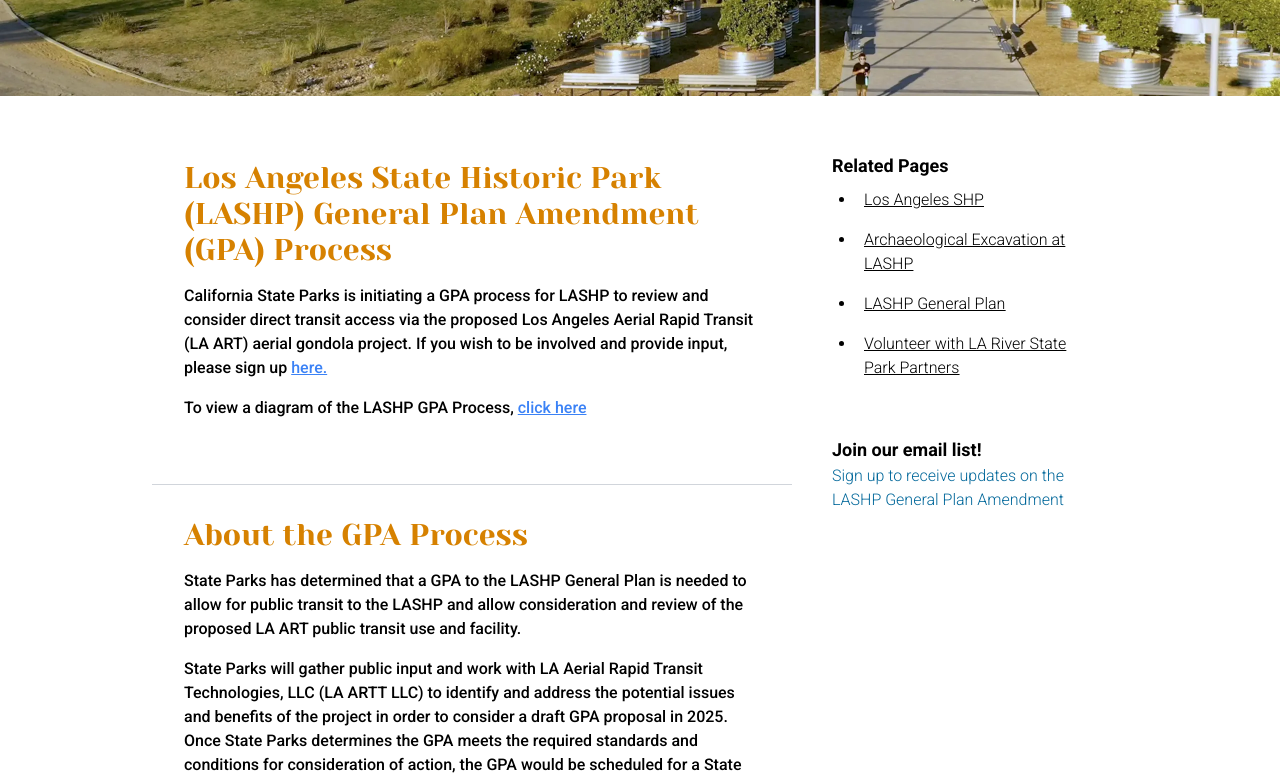
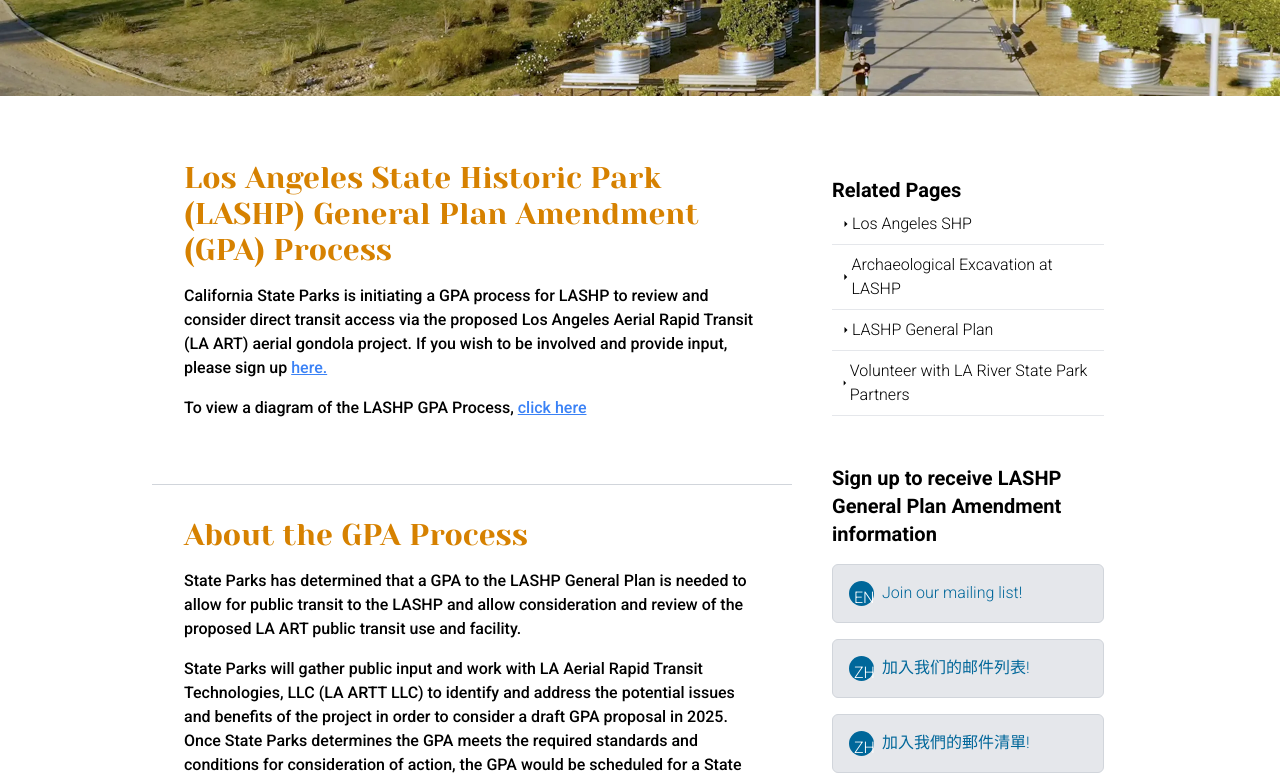
Before and after one commit to AECOMVizStudio/la_art, a React (Vite) app: page / in a window 1280 px wide. Shown: the part 500-1280 px from the top of the page. Built offline with nearby package versions, Linux system fonts and the light colour scheme.

Commit message:
right arrows added to ul items

```diff
--- a/src/components/children/Sidebar.tsx
+++ b/src/components/children/Sidebar.tsx
@@ -8,18 +8,36 @@ const relatedPages:Pages[] = [
   {name: "Archaeological Excavation at LASHP ", link: "https://www.parks.ca.gov/?page_id=25540"},
   {name: "LASHP General Plan", link: "https://lastatehistoricpark.org/wp-content/uploads/2021/07/LASHP-General-Plan.pdf"},
   {name: "Volunteer with LA River State Park Partners", link: "https://www.parks.ca.gov/?page_id=25858"},
+];
 
-];
+interface Mail {
+  abbreviation: string;
+  text: string;
+  href?: string;
+}
+
+const mailingList:Mail[] = [
+  {abbreviation: "EN", text: "Join our mailing list!", href: "https://docs.google.com/forms/d/1dku_08vhyPRPaIfBE1B6JNZXp-qnZNz2UwVhYjKqgbk/viewform?edit_requested=true"},
+  {abbreviation: "ZH", text: "加入我们的邮件列表!"},
+  {abbreviation: "ZH", text: "加入我們的郵件清單!"},
+  {abbreviation: "SP", text: "¡Únase a nuestra lista de correo!"},
+]
+
+const rightChevron =
+  (<svg className="carat" xmlns="http://www.w3.org/2000/svg" viewBox="0 0 24 24" fill="currentColor" width="12px" height="12px">
+  <path d="M9 6l6 6-6 6z"/>
+  </svg>)
 
 const Sidebar = () => {
 
     return (
-      <div className="flex-row lg:flex-col">
-          <div className="p-6">
-            <h3 className="text-lg font-bold">Related Pages</h3>
-            <ul className="list-disc">
+      <div className="flex-row lg:flex-col p-6">
+          <div className="py-6">
+            <h3 className="text-xl font-bold">Related Pages</h3>
+            <ul className="list-none">
               {relatedPages.map((page) => (
-                <li key={page.name} className="p-2 mx-6 underline">
+                <li key={page.name} className="p-2 border-b flex flex-row items-center">
+                  {rightChevron}
                   <a href={page.link} target="_blank" rel="noopener noreferrer">
                     {page.name}
                   </a>
@@ -27,11 +45,17 @@ const Sidebar = () => {
               ))}
             </ul>
           </div>
-            <div className="p-6">
-              <h3 className="text-lg font-bold">Join our email list!</h3>
-              <a href="https://docs.google.com/forms/d/1dku_08vhyPRPaIfBE1B6JNZXp-qnZNz2UwVhYjKqgbk/viewform?edit_requested=true" target="_blank" rel="noopener noreferrer" className="text-medium-blue hover:underline">
-              Sign up to receive updates on the LASHP General Plan Amendment
-              </a>
+            <div className="py-6">
+              <h3 className="text-xl font-bold">Sign up to receive LASHP General Plan Amendment information</h3>
+              {mailingList.map((item) => (
+                <div className="bg-gray-200 flex flex-row my-4 p-4 text-medium-blue rounded-md border border-gray-300">
+                  <span className="bg-medium-blue text-white
+                                    language_icon">{item.abbreviation}</span>
+                    <a href={item.href} target="_blank" rel="noopener noreferrer" className="mx-2">
+                  {item.text}
+                  </a>
+                </div>
+              ))}
             </div>
         </div>
       );
--- a/src/index.css
+++ b/src/index.css
@@ -54,6 +54,14 @@
   margin: 0.5rem;
 }
 
+#relatedListItem:before {
+    content: '\203A'; /* Unicode for right-pointing carat */
+    position: absolute;
+    left: 0;
+    color: #333; /* Carat color */
+    font-size: 1rem; /* Adjust size as needed */
+}
+
 .svg{
   width: 20px;
   color: #fff;
@@ -93,3 +101,10 @@ body {
 .list_item {
   transform: rotate(90deg);
 }
+
+.language_icon {
+  width: 25px;
+  height: 25px;
+  border-radius: 50%;
+  padding: 5px;
+}
```
